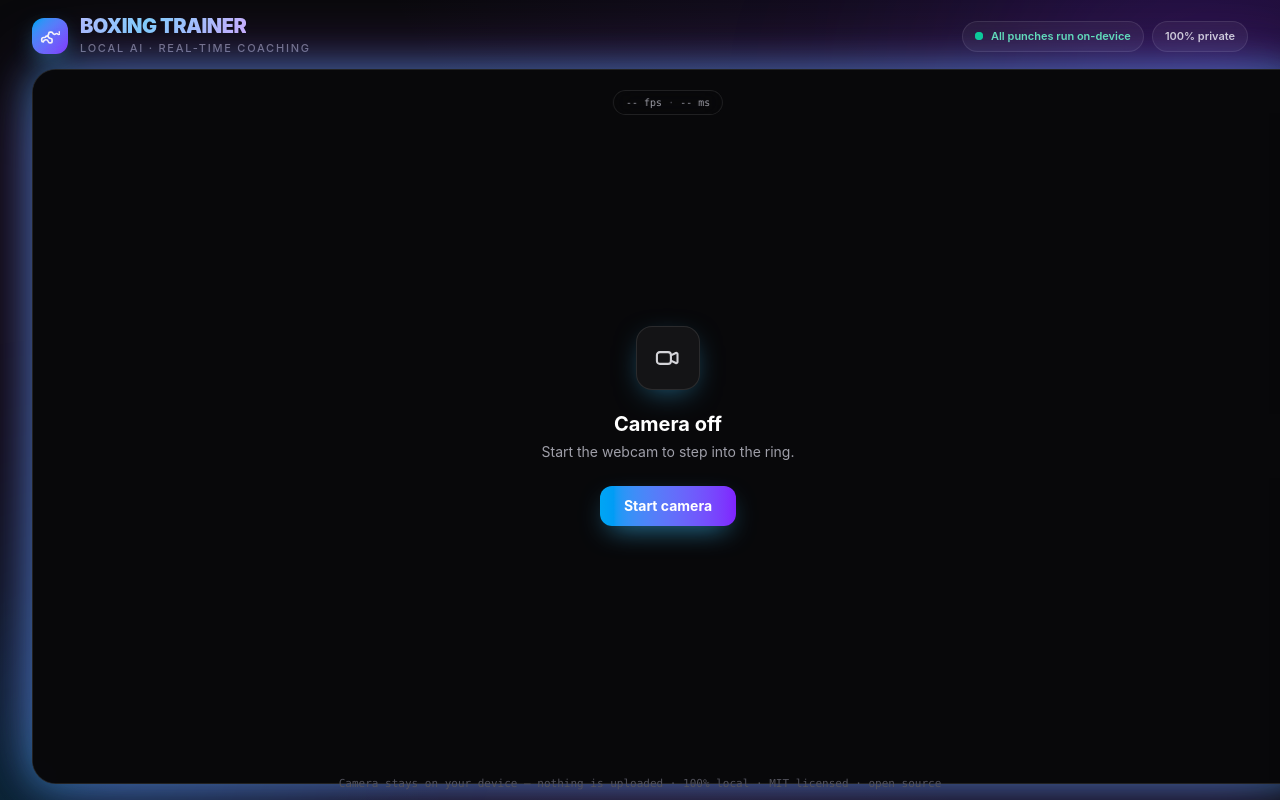
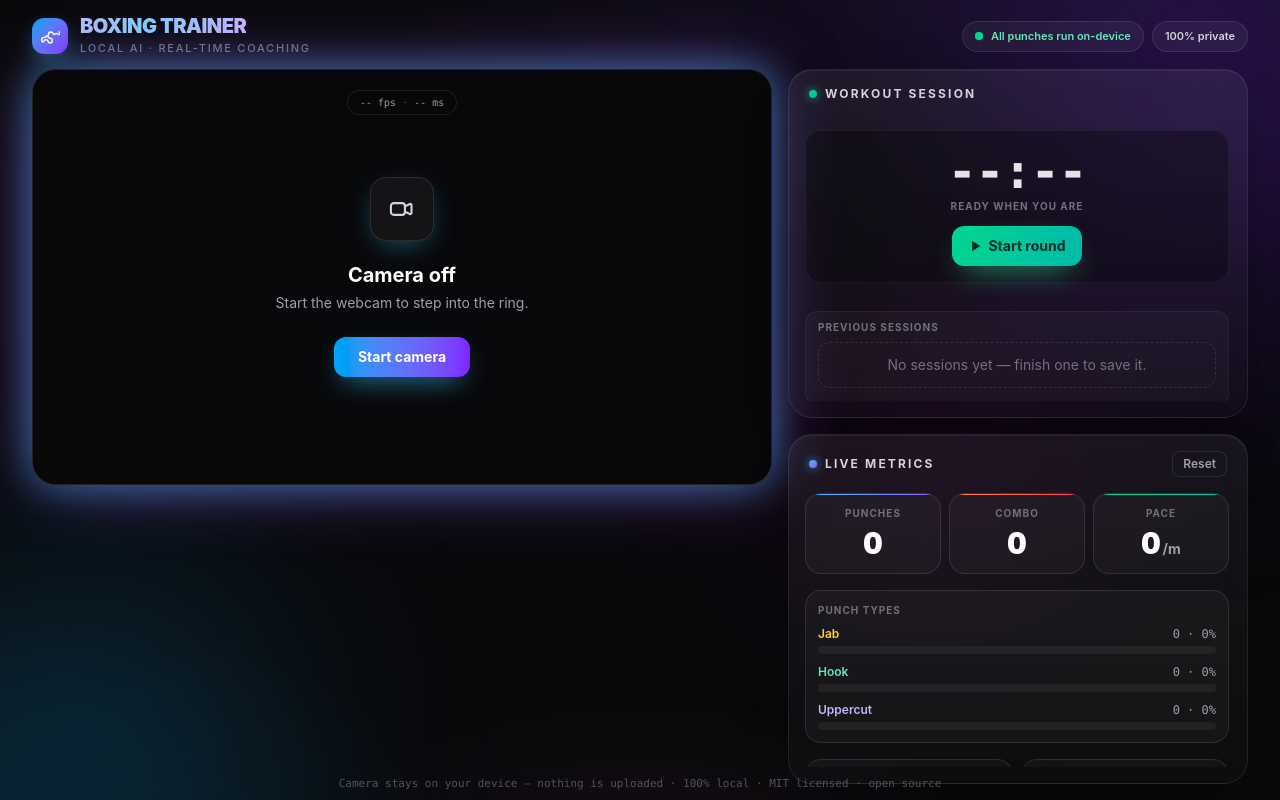
Before and after one commit to im-alisher/ai-boxing-trainer, a React (Vite) app: page / in a window 1280 px wide. Built offline with nearby package versions, Linux system fonts and the light colour scheme; the HTML template or start-up script is replaced by a standard one.

Commit message:
style: shrink camera stage and widen side panels

```diff
--- a/src/App.tsx
+++ b/src/App.tsx
@@ -108,8 +108,8 @@ function App() {
 
       <div className="flex min-h-0 flex-1 flex-col gap-4 px-5 pb-4 sm:px-8 lg:flex-row">
         <div className="flex min-h-0 flex-1 flex-col lg:items-center lg:justify-center">
-          <div className="relative w-full lg:h-full lg:w-auto lg:max-h-full lg:max-w-full">
-            <div className="stage-glow relative mx-auto aspect-video w-full max-h-full max-w-full overflow-hidden rounded-3xl border border-white/10 bg-zinc-950 lg:h-full lg:w-auto">
+          <div className="relative w-full lg:h-full">
+            <div className="stage-glow relative mx-auto aspect-video w-full max-h-full max-w-full overflow-hidden rounded-3xl border border-white/10 bg-zinc-950 lg:h-auto lg:w-auto lg:max-h-[72%]">
               <div className="pointer-events-none absolute inset-0 hud-grid" />
               <div className="pointer-events-none absolute inset-0 scan-line opacity-60" />
               <WebcamView webcam={webcam} className="rounded-none" />
@@ -139,7 +139,7 @@ function App() {
           )}
         </div>
 
-        <aside className="flex min-h-0 w-full shrink-0 flex-col gap-4 lg:h-full lg:w-[360px]">
+        <aside className="flex min-h-0 w-full shrink-0 flex-col gap-4 lg:h-full lg:w-[460px]">
           <WorkoutPanel
             workout={workout.workout}
             history={workout.history}
```
